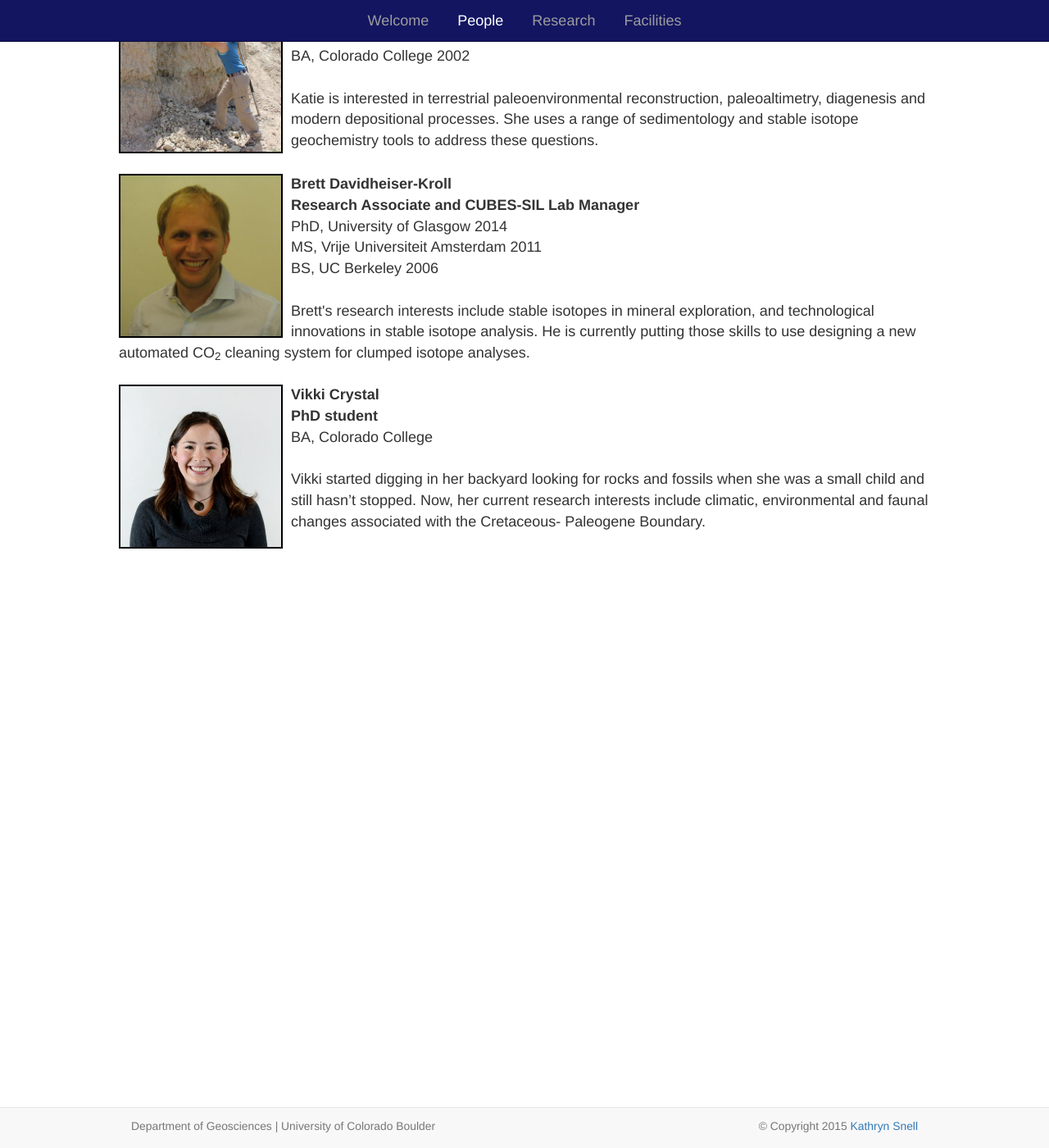
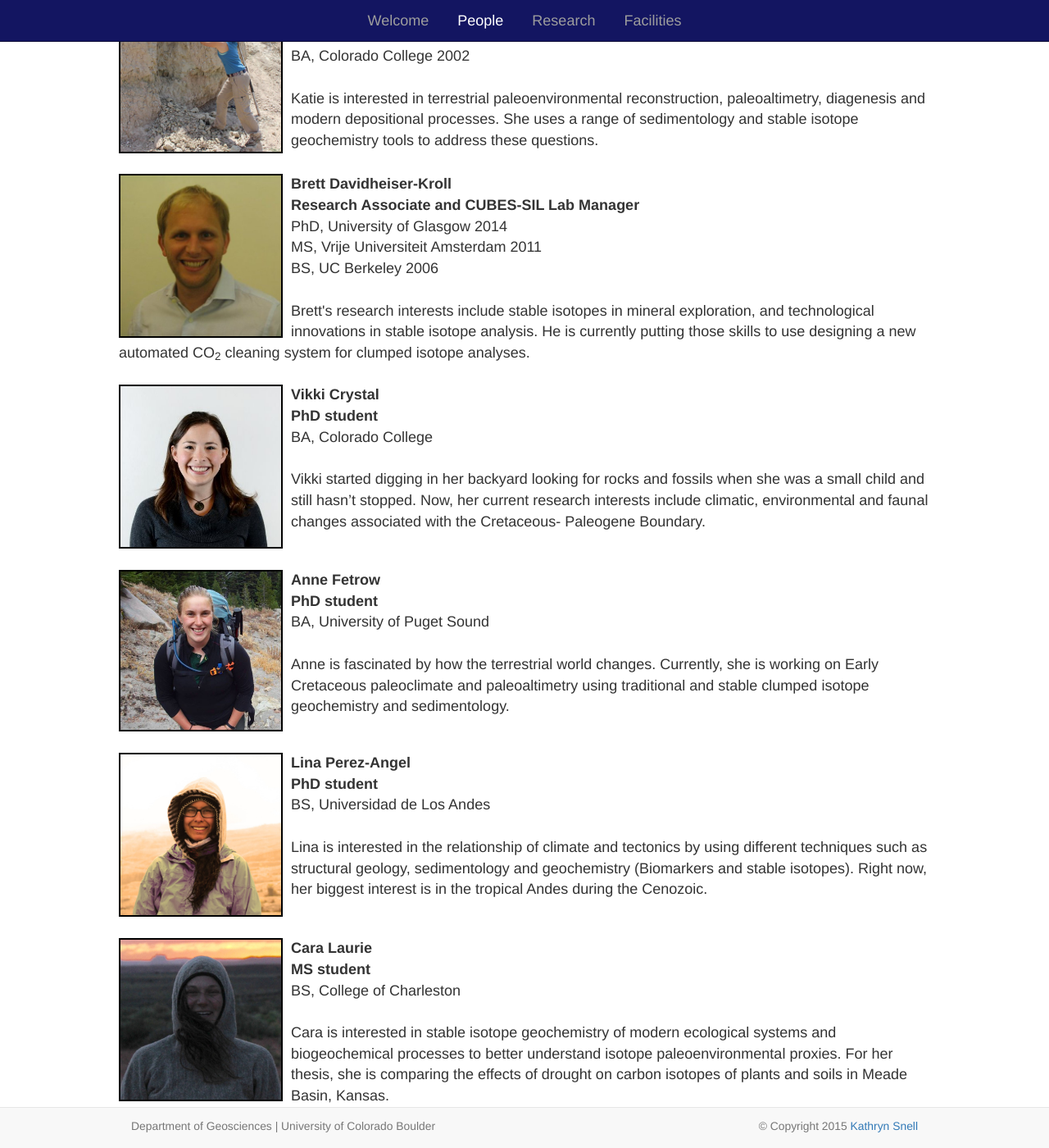
Before and after one commit to katie-snell/katie-snell.github.io, a Jekyll site: the page built from people.html, in a window 1280 px wide and 1400 px high, scrolled down 194 px. Shown: the whole window at 82% size. Built offline with Jekyll 4.4.1, drawn with Linux system fonts in a browser that asks for light colours; nearby versions of some CDN libraries.

Commit message:
adding people

```diff
--- a/people.html
+++ b/people.html
@@ -43,3 +43,36 @@ weight: 2
   <br/>BA, Colorado College
   <br/><br/>Vikki started digging in her backyard looking for rocks and fossils when she was a small child and still hasn’t stopped. Now, her current research interests include climatic, environmental and faunal changes associated with the Cretaceous- Paleogene Boundary.
 </div>
+
+<br/>
+<!-- entry for Anne -->
+<div class="clearfix">
+  <img src="images/Anne.jpg" class="pull-left gap-right framed"
+    alt="Anne" width="200px"/>
+  <b>Anne Fetrow
+  <br/>PhD student</b>
+  <br/>BA, University of Puget Sound
+  <br/><br/>Anne is fascinated by how the terrestrial world changes. Currently, she is working on Early Cretaceous paleoclimate and paleoaltimetry using traditional and stable clumped isotope geochemistry and sedimentology.
+</div>
+
+<br/>
+<!-- entry for Lina -->
+<div class="clearfix">
+  <img src="images/Lina.jpg" class="pull-left gap-right framed"
+    alt="Lina" width="200px"/>
+  <b>Lina Perez-Angel
+  <br/>PhD student</b>
+  <br/>BS, Universidad de Los Andes
+  <br/><br/>Lina is interested in the relationship of climate and tectonics by using different techniques such as structural geology, sedimentology and geochemistry (Biomarkers and stable isotopes). Right now, her biggest interest is in the tropical Andes during the Cenozoic.
+</div>
+
+<br/>
+<!-- entry for Cara -->
+<div class="clearfix">
+  <img src="images/Cara.jpg" class="pull-left gap-right framed"
+    alt="Cara" width="200px"/>
+  <b>Cara Laurie
+  <br/>MS student</b>
+  <br/>BS, College of Charleston
+  <br/><br/>Cara is interested in stable isotope geochemistry of modern ecological systems and biogeochemical processes to better understand isotope paleoenvironmental proxies. For her thesis, she is comparing the effects of drought on carbon isotopes of plants and soils in Meade Basin, Kansas.
+</div>
```
Also changed, not shown: images/Anne.jpg (added), images/Cara.jpg (added), images/Lina.jpg (added).
